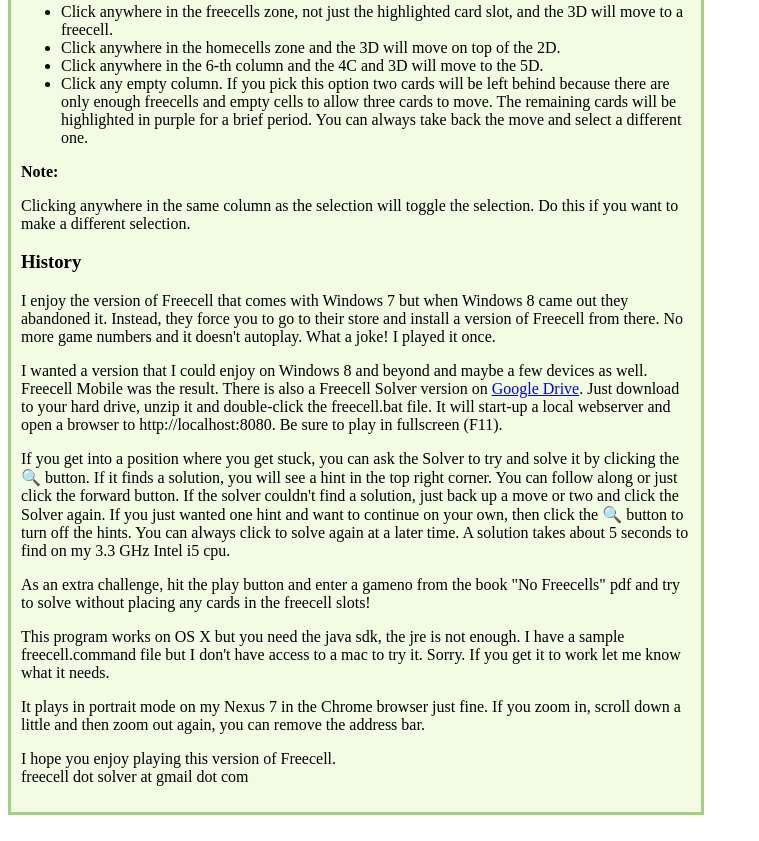
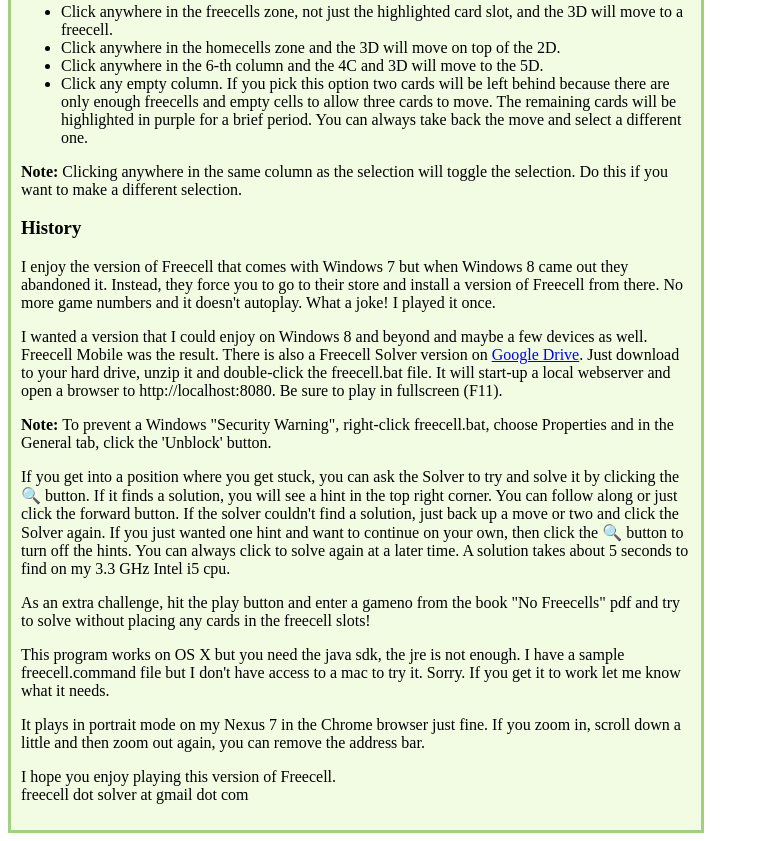
Before and after one commit to shirha/freecell-mobile, a plain HTML site: page instructions.html in a window 1280 px wide. Shown: the part 910-1751 px from the top of the page, without its empty margins (0-759 px from the left). Drawn offline with Linux system fonts and the light colour scheme.

Commit message:
first commit

```diff
--- a/instructions.html
+++ b/instructions.html
@@ -22,11 +22,11 @@
 <li>Click anywhere in the 6-th column and the 4C and 3D will move to the 5D.
 <li>Click any empty column. If you pick this option two cards will be left behind because there are only enough freecells and empty cells to allow three cards to move. The remaining cards will be highlighted in purple for a brief period. You can always take back the move and select a different one.
 </ul>
-<b>Note:</b>
-<p>Clicking anywhere in the same column as the selection will toggle the selection. Do this if you want to make a different selection.
+<p><b>Note: </b>Clicking anywhere in the same column as the selection will toggle the selection. Do this if you want to make a different selection.
 <h3>History</h3>
 <p>I enjoy the version of Freecell that comes with Windows 7 but when Windows 8 came out they abandoned it. Instead, they force you to go to their store and install a version of Freecell from there. No more game numbers and it doesn't autoplay. What a joke! I played it once.
 <p>I wanted a version that I could enjoy on Windows 8 and beyond and maybe a few devices as well. Freecell Mobile was the result. There is also a Freecell Solver version on <a href="https://drive.google.com/folderview?id=0Bwutn5wtubaSfmZ0OEhVMngyWWpXMXdIcjJKZEJHMWZKanFFU1I1b2FnRUxGZGJ5aXhhUzQ&usp=sharing">Google Drive</a>. Just download to your hard drive, unzip it and double-click the freecell.bat file. It will start-up a local webserver and open a browser to http://localhost:8080. Be sure to play in fullscreen (F11).
+<p><b>Note: </b>To prevent a Windows "Security Warning", right-click freecell.bat, choose Properties and in the General tab, click the 'Unblock' button.
 <p>If you get into a position where you get stuck, you can ask the Solver to try and solve it by clicking the <span class="solve">&#x1f50d;</span> button. If it finds a solution, you will see a hint in the top right corner. You can follow along or just click the forward button. If the solver couldn't find a solution, just back up a move or two and click the Solver again. If you just wanted one hint and want to continue on your own, then click the <span class="solve">&#x1f50d;</span> button to turn off the hints. You can always click to solve again at a later time. A solution takes about 5 seconds to find on my 3.3 GHz Intel i5 cpu.
 <p>As an extra challenge, hit the play button and enter a gameno from the book "No Freecells" pdf and try to solve without placing any cards in the freecell slots!
 <p>This program works on OS X but you need the java sdk, the jre is not enough. I have a sample freecell.command file but I don't have access to a mac to try it. Sorry. If you get it to work let me know what it needs.
```
Also changed, not shown: readme.md.
